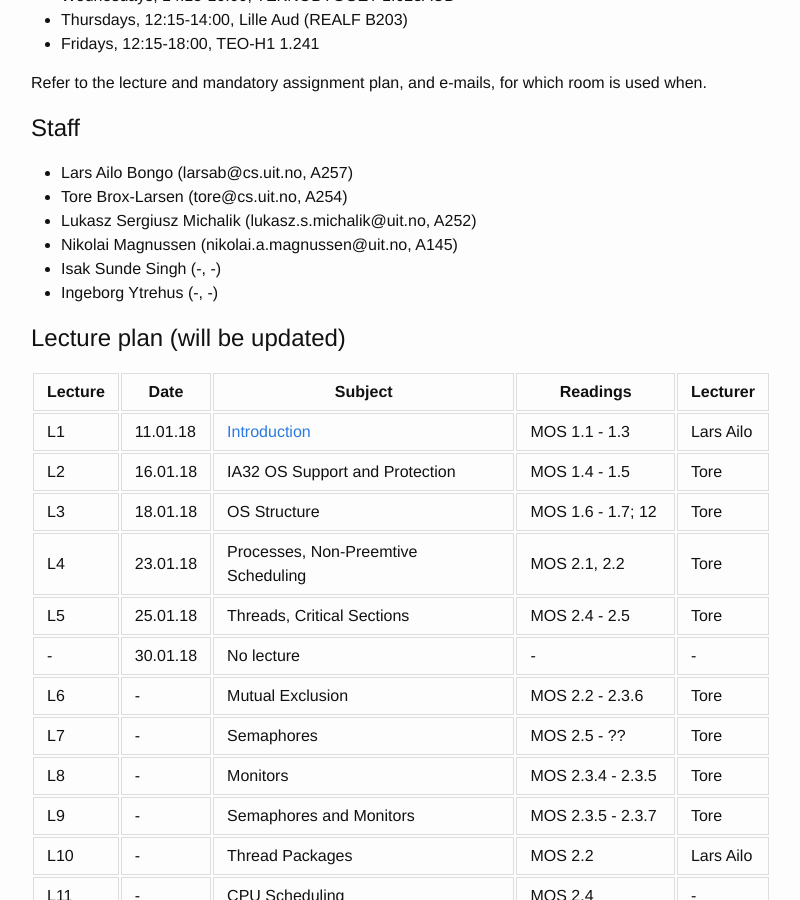
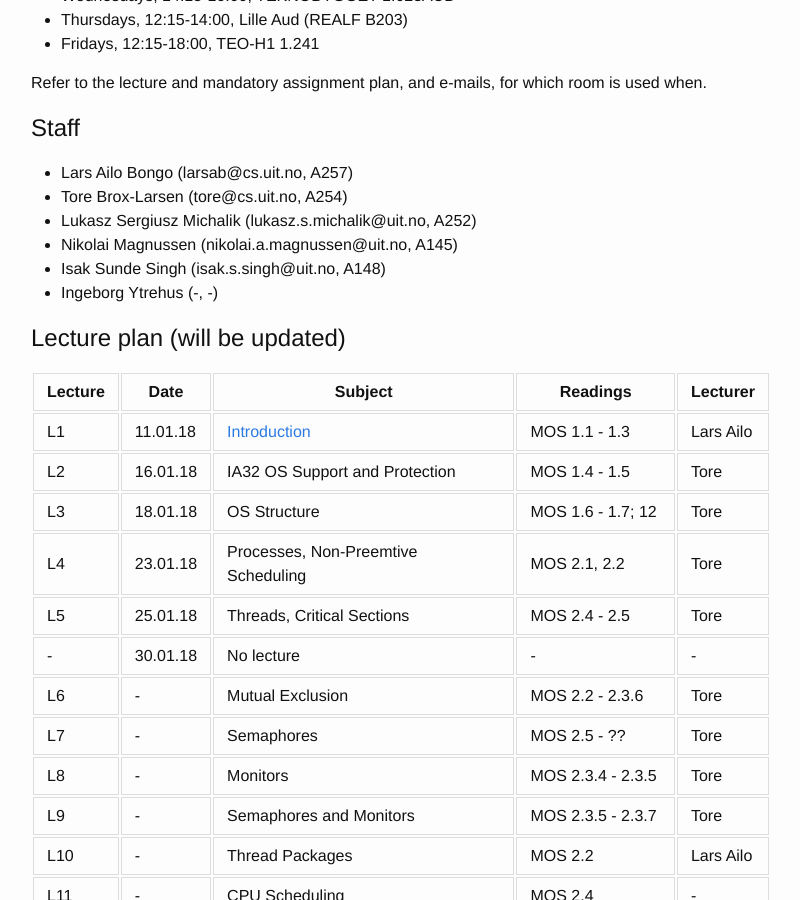
Before and after one commit to uit-inf-2201-s18/uit-inf-2201-s18.github.io, a Jekyll site: the page built from index.md, in a window 1280 px wide and 900 px high, scrolled down 519 px. Shown: the whole window, without its empty margins (239-1039 px from the left). Built offline with Jekyll 4.4.1, drawn with Linux system fonts in a browser that asks for light colours.

Commit message:
Add office location and email of Isak Sunde Singh

```diff
--- a/index.md
+++ b/index.md
@@ -30,7 +30,7 @@ Refer to the lecture and mandatory assignment plan, and e-mails, for which room
 * Tore Brox-Larsen (tore@cs.uit.no, A254)
 * Lukasz Sergiusz Michalik (lukasz.s.michalik@uit.no, A252)
 * Nikolai Magnussen (nikolai.a.magnussen@uit.no, A145)
-* Isak Sunde Singh (-, -)
+* Isak Sunde Singh (isak.s.singh@uit.no, A148)
 * Ingeborg Ytrehus (-, -)
 
 ## Lecture plan (will be updated)
```
